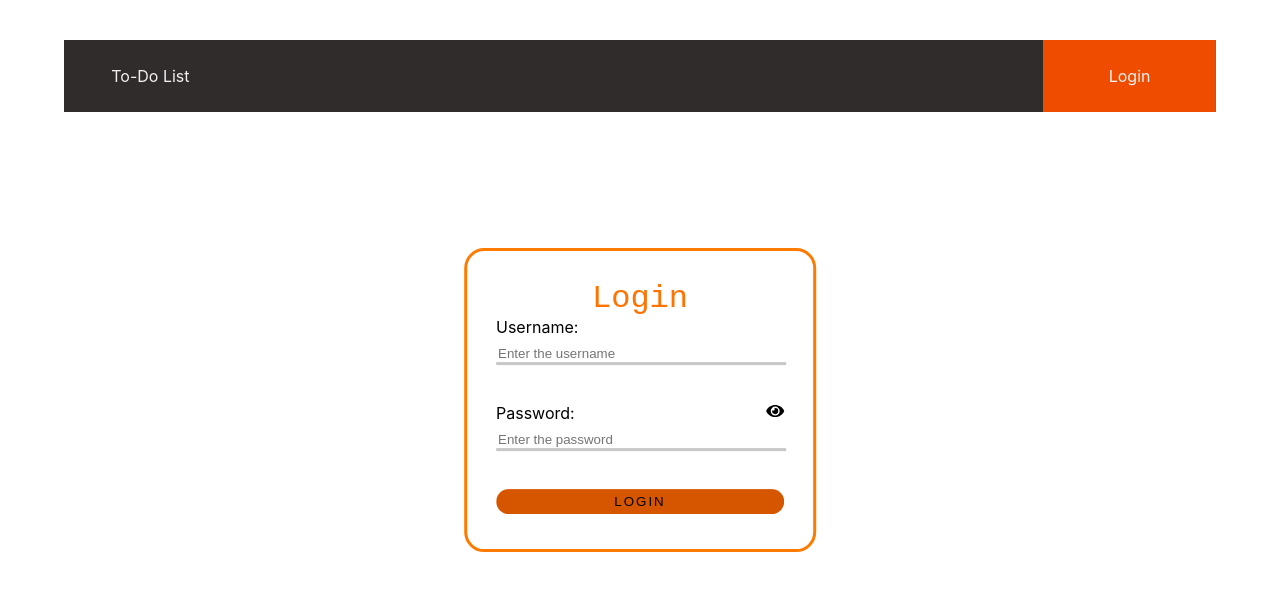
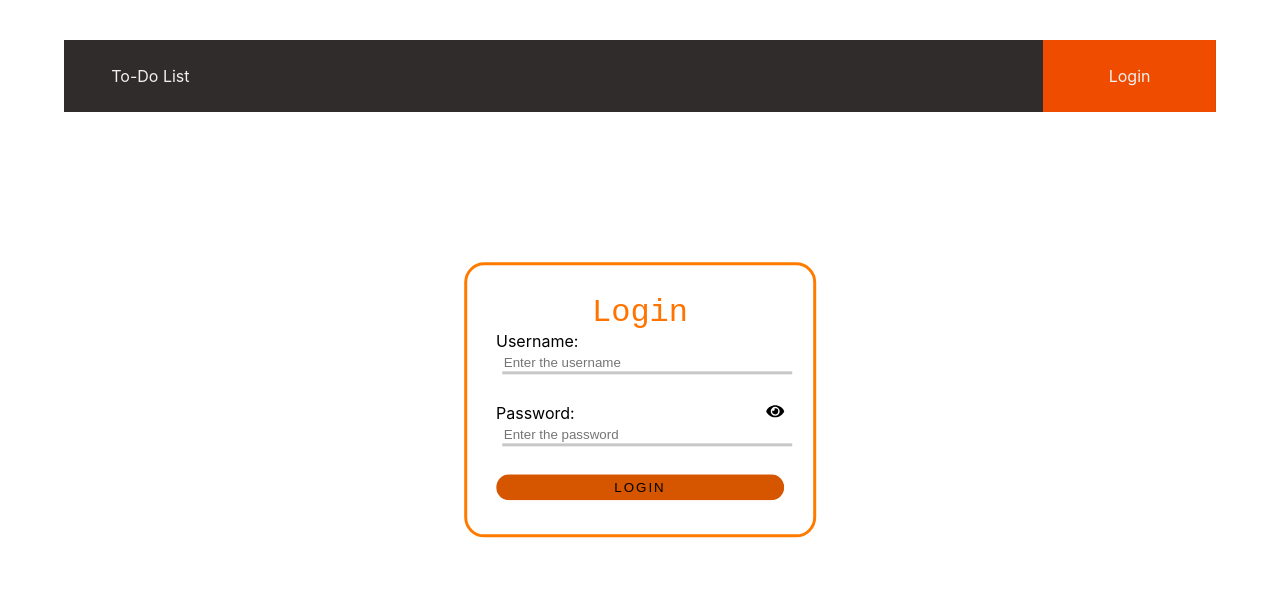
Before and after one commit to Dan3410/To-Do-List, a React (Create React App) app in the folder FrontEnd/: page / in a window 1280 px wide. Shown: the top 590 px of the page. Built offline with nearby package versions, Linux system fonts and the light colour scheme.

Commit message:
Fix bug where you cant write on inputs (except the ones in login)

```diff
--- a/FrontEnd/src/Screens/Folders_List/Folders_List.jsx
+++ b/FrontEnd/src/Screens/Folders_List/Folders_List.jsx
@@ -58,9 +58,8 @@ function Folder_List(props) {
   const handleChangeNewFolder = (e) => {
     const target = e.target;
     const value = target.value;
-    if (value <= 255) {
+    if (value.length <= 255) {
       const name = target.name;
-
       setNewFolder({
         ...newFolder,
         [name]: value,
--- a/FrontEnd/src/Screens/ToDos_List/ToDos_List.js
+++ b/FrontEnd/src/Screens/ToDos_List/ToDos_List.js
@@ -73,7 +73,7 @@ function ToDos_List(props) {
   const handleChangeNewTodo = (e) => {
     const target = e.target;
     const value = target.value;
-    if (value <= 255) {
+    if (value.length <= 255) {
       const name = target.name;
 
       setNewToDo({
--- a/FrontEnd/src/sharedStyles.scss/input.scss
+++ b/FrontEnd/src/sharedStyles.scss/input.scss
@@ -6,8 +6,8 @@ $inputTextColor: rgb(0, 0, 0);
 .input-format {
     outline: none !important;
     background: transparent;
-    margin-top: 3%;
-    margin-bottom: 3%;
+    margin-right: 2%;
+    margin-left: 2%;
     border: none;
     border-bottom: $fieldBorderBottomFormat $fieldBorderBottomColorUnfocused;
     transition: border-bottom 0.5s ease-out;
```
